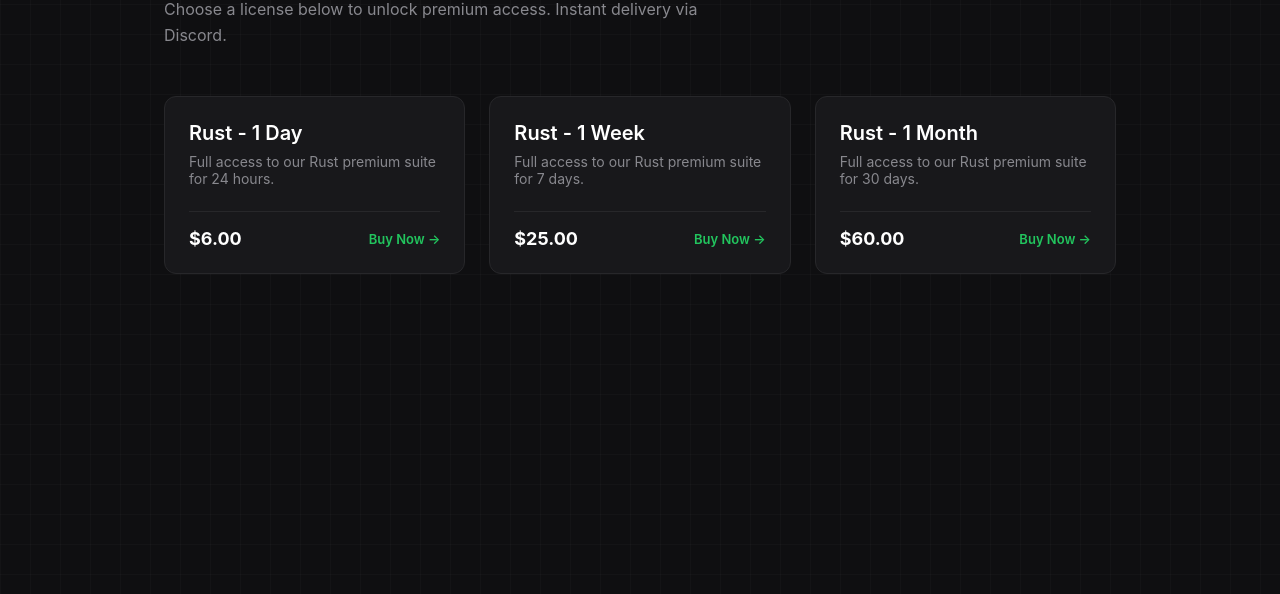
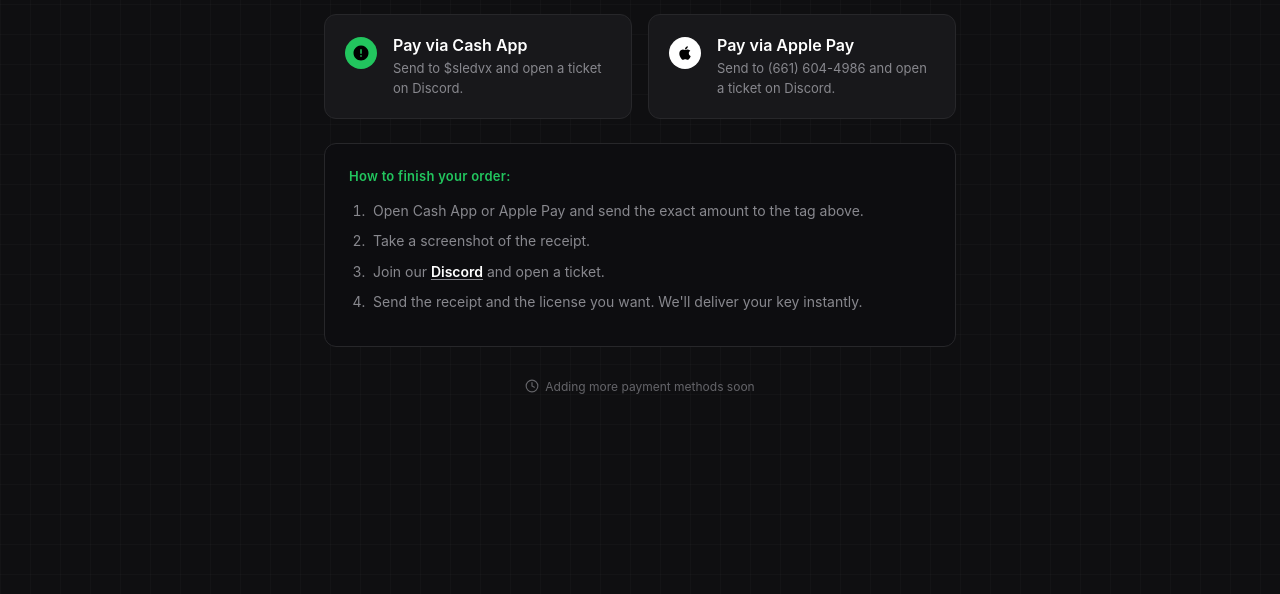
Before and after one commit to dolphinwtf/vixen-market, a plain HTML site: page index.html in a window 1280 px wide. Shown: the part 206-800 px from the top of the page. Drawn offline with Linux system fonts and the light colour scheme.

Commit message:
Update index.html

```diff
--- a/index.html
+++ b/index.html
@@ -3,7 +3,7 @@
 <head>
 <meta charset="utf-8">
 <meta name="viewport" content="width=device-width, initial-scale=1">
-<title>Vixen Market - Home</title>
+<title>Vixen Market - Checkout</title>
 <style>
   :root {
     --bg: #0f0f11;
@@ -44,8 +44,6 @@
     font-style: italic;
     letter-spacing: 0.05em;
     text-transform: uppercase;
-    text-decoration: none;
-    color: var(--ink);
   }
 
   .top-actions {
@@ -72,94 +70,162 @@
   /* --- Main Content --- */
   .container {
     flex: 1;
-    max-width: 1000px;
+    max-width: 680px;
     margin: 0 auto;
     width: 100%;
-    padding: 60px 24px;
+    padding: 40px 24px;
   }
 
   h1 {
-    font-size: 40px;
+    font-size: 32px;
     font-weight: 700;
-    margin-bottom: 12px;
+    margin-bottom: 8px;
     letter-spacing: -0.02em;
   }
 
   .subtitle {
     color: var(--muted);
+    font-size: 15px;
+    margin-bottom: 32px;
+  }
+
+  /* --- Payment Methods --- */
+  .payment-grid {
+    display: flex;
+    gap: 16px;
+    margin-bottom: 24px;
+    flex-wrap: wrap;
+  }
+
+  .method-box {
+    position: relative;
+    flex: 1;
+    min-width: 240px;
+    background: var(--panel);
+    border: 1px solid var(--border);
+    border-radius: 12px;
+    padding: 20px;
+    display: flex;
+    align-items: flex-start;
+    gap: 16px;
+    transition: background 0.2s, border-color 0.2s;
+  }
+
+  .method-box:hover {
+    background: var(--hover);
+    border-color: #3f3f46;
+  }
+
+  .method-icon {
+    width: 32px;
+    height: 32px;
+    border-radius: 50%;
+    display: flex;
+    align-items: center;
+    justify-content: center;
+    flex-shrink: 0;
+    margin-top: 2px;
+    color: #000;
+  }
+
+  .method-icon.cashapp { background: var(--accent); }
+  .method-icon.applepay { background: #ffffff; }
+
+  .method-icon svg {
+    width: 18px;
+    height: 18px;
+    fill: currentColor;
+  }
+
+  .method-content h3 {
     font-size: 16px;
-    margin-bottom: 48px;
-    max-width: 600px;
+    font-weight: 600;
+    margin-bottom: 4px;
+  }
+
+  .method-content p {
+    color: var(--muted);
+    font-size: 13px;
+    line-height: 1.5;
+  }
+
+  /* Clickable Overlay Trick */
+  .method-box a.overlay-link {
+    position: absolute;
+    inset: 0;
+    z-index: 1;
+    border-radius: inherit;
+  }
+
+  /* --- Instructions Box --- */
+  .instructions-box {
+    background: #0d0d10;
+    border: 1px solid var(--border);
+    border-radius: 12px;
+    padding: 24px;
+  }
+
+  .instructions-box h3 {
+    color: var(--accent);
+    font-size: 13px;
+    font-weight: 600;
+    margin-bottom: 16px;
+    letter-spacing: 0.02em;
+  }
+
+  .instructions-box ol {
+    padding-left: 20px;
+    color: var(--muted);
+    font-size: 14px;
     line-height: 1.6;
   }
 
-  /* --- Products Grid --- */
-  .products {
-    display: grid;
-    grid-template-columns: repeat(auto-fill, minmax(280px, 1fr));
-    gap: 24px;
+  .instructions-box li {
+    margin-bottom: 8px;
+    padding-left: 4px;
   }
 
-  .product-card {
-    background: var(--panel);
-    border: 1px solid var(--border);
-    border-radius: 12px;
-    padding: 24px;
-    display: flex;
-    flex-direction: column;
-    text-decoration: none;
+  .highlight {
     color: var(--ink);
-    transition: border-color 0.2s, transform 0.2s;
+    font-weight: 600;
   }
 
-  .product-card:hover {
-    border-color: #52525b;
-    transform: translateY(-2px);
+  a.text-link {
+    color: var(--ink);
+    font-weight: 600;
+    text-decoration: underline;
+    text-decoration-color: var(--muted);
+    text-underline-offset: 2px;
+    transition: text-decoration-color 0.2s;
+  }
+  a.text-link:hover {
+    text-decoration-color: var(--ink);
   }
 
-  .product-card h3 {
-    font-size: 20px;
-    font-weight: 600;
-    margin-bottom: 8px;
+  .coming-soon {
+    margin-top: 32px;
+    text-align: center;
+    font-size: 12px;
+    color: var(--muted);
+    display: flex;
+    align-items: center;
+    justify-content: center;
+    gap: 6px;
+    opacity: 0.7;
   }
 
-  .product-card p {
-    color: var(--muted);
-    font-size: 14px;
-    margin-bottom: 24px;
-    flex: 1;
-  }
-
-  .product-footer {
-    display: flex;
-    justify-content: space-between;
-    align-items: center;
-    border-top: 1px solid var(--border);
-    padding-top: 16px;
-    margin-top: auto;
-  }
-
-  .price {
-    font-size: 18px;
-    font-weight: 700;
-  }
-
-  .buy-text {
-    font-size: 13px;
-    font-weight: 600;
-    color: var(--accent);
-    display: flex;
-    align-items: center;
-    gap: 4px;
-  }
 </style>
 </head>
 <body>
 
   <!-- Top Bar -->
   <header class="topbar">
-    <a href="index.html" class="logo">VIXEN MARKET</a>
+    <div class="logo">VIXEN MARKET</div>
     <div class="top-actions">
+      <a href="index.html" class="nav-btn">
+        <svg width="14" height="14" viewBox="0 0 24 24" fill="none" stroke="currentColor" stroke-width="2" stroke-linecap="round" stroke-linejoin="round"><path d="M19 12H5M12 19l-7-7 7-7"/></svg>
+        Back
+      </a>
       <a href="https://discord.gg/YOUR_INVITE" target="_blank" class="nav-btn">
         <svg width="16" height="16" viewBox="0 0 24 24" fill="currentColor"><path d="M20.317 4.3698a19.7913 19.7913 0 00-4.8851-1.5152.0741.0741 0 00-.0785.0371c-.211.3753-.4447.8648-.6083 1.2495-1.8447-.2762-3.68-.2762-5.4868 0-.1636-.3933-.4058-.8742-.6177-1.2495a.077.077 0 00-.0785-.037 19.7363 19.7363 0 00-4.8852 1.515.0699.0699 0 00-.0321.0277C.5334 9.0458-.319 13.5799.0992 18.0578a.0824.0824 0 00.0312.0561c2.0528 1.5076 4.0413 2.4228 5.9929 3.0294a.0777.0777 0 00.0842-.0276c.4616-.6304.8731-1.2952 1.226-1.9942a.076.076 0 00-.0416-.1057c-.6528-.2476-1.2743-.5495-1.8722-.8923a.077.077 0 01-.0076-.1277c.1258-.0943.2517-.1923.3718-.2914a.0743.0743 0 01.0776-.0105c3.9278 1.7933 8.18 1.7933 12.0614 0a.0739.0739 0 01.0785.0095c.1202.099.246.1981.3728.2924a.077.077 0 01-.0066.1276 12.2986 12.2986 0 01-1.873.8914.0766.0766 0 00-.0407.1067c.3604.698.7719 1.3628 1.225 1.9932a.076.076 0 00.0842.0286c1.961-.6067 3.9495-1.5219 6.0023-3.0294a.077.077 0 00.0313-.0552c.5004-5.177-.8382-9.6739-3.5485-13.6604a.061.061 0 00-.0312-.0286zM8.02 15.3312c-1.1825 0-2.1569-1.0857-2.1569-2.419 0-1.3332.9555-2.4189 2.157-2.4189 1.2108 0 2.1757 1.0952 2.1568 2.419 0 1.3332-.9555 2.4189-2.1569 2.4189zm7.9748 0c-1.1825 0-2.1569-1.0857-2.1569-2.419 0-1.3332.9554-2.4189 2.1569-2.4189 1.2108 0 2.1757 1.0952 2.1568 2.419 0 1.3332-.946 2.4189-2.1568 2.4189Z"/></svg>
         Discord
@@ -169,41 +235,48 @@
 
   <!-- Main Content -->
   <main class="container">
-    <h1>Select your product</h1>
-    <p class="subtitle">Choose a license below to unlock premium access. Instant delivery via Discord.</p>
+    <h1>Checkout</h1>
+    <p class="subtitle">You are purchasing 1 Day access for Rust - $6.00</p>
 
-    <div class="products">
+    <div class="payment-grid">
+      <!-- Cash App -->
+      <div class="method-box">
+        <a href="https://cash.app/$sledvx" target="_blank" class="overlay-link" aria-label="Pay via Cash App"></a>
+        <div class="method-icon cashapp">
+          <svg viewBox="0 0 24 24"><path d="M12 2C6.48 2 2 6.48 2 12s4.48 10 10 10 10-4.48 10-10S17.52 2 12 2zm1 15h-2v-2h2v2zm0-4h-2V7h2v6z"/></svg>
+        </div>
+        <div class="method-content">
+          <h3>Pay via Cash App</h3>
+          <p>Send to $sledvx and open a ticket on Discord.</p>
+        </div>
+      </div>
 
-      <!-- Product 1 -->
-      <a href="checkout.html" class="product-card">
-        <h3>Rust - 1 Day</h3>
-        <p>Full access to our Rust premium suite for 24 hours.</p>
-        <div class="product-footer">
-          <span class="price">$6.00</span>
-          <span class="buy-text">Buy Now &rarr;</span>
+      <!-- Apple Pay -->
+      <div class="method-box">
+        <a href="sms:6616044986" target="_blank" class="overlay-link" aria-label="Pay via Apple Pay"></a>
+        <div class="method-icon applepay">
+          <svg viewBox="0 0 24 24"><path d="M17.05 20.28c-.98.95-2.05.8-3.08.35-1.09-.46-2.09-.48-3.24 0-1.44.62-2.2.44-3.06-.35C2.79 15.25 3.51 7.59 9.05 7.31c1.35.07 2.29.74 3.08.8 1.18-.24 2.31-.93 3.57-.84 1.51.12 2.65.72 3.4 1.8-3.12 1.87-2.38 5.98.48 7.13-.57 1.5-1.31 2.99-2.54 4.09zM12.03 7.25c-.15-2.23 1.66-4.07 3.74-4.25.29 2.58-2.34 4.5-3.74 4.25z"/></svg>
         </div>
-      </a>
+        <div class="method-content">
+          <h3>Pay via Apple Pay</h3>
+          <p>Send to (661) 604-4986 and open a ticket on Discord.</p>
+        </div>
+      </div>
+    </div>
 
-      <!-- Product 2 (Placeholder) -->
-      <a href="checkout.html" class="product-card">
-        <h3>Rust - 1 Week</h3>
-        <p>Full access to our Rust premium suite for 7 days.</p>
-        <div class="product-footer">
-          <span class="price">$25.00</span>
-          <span class="buy-text">Buy Now &rarr;</span>
-        </div>
-      </a>
+    <div class="instructions-box">
+      <h3>How to finish your order:</h3>
+      <ol>
+        <li>Open Cash App or Apple Pay and send the exact amount to the tag above.</li>
+        <li>Take a screenshot of the receipt.</li>
+        <li>Join our <a href="https://discord.gg/YOUR_INVITE" target="_blank" class="text-link">Discord</a> and open a ticket.</li>
+        <li>Send the receipt and the license you want. We'll deliver your key instantly.</li>
+      </ol>
+    </div>
 
-      <!-- Product 3 (Placeholder) -->
-      <a href="checkout.html" class="product-card">
-        <h3>Rust - 1 Month</h3>
-        <p>Full access to our Rust premium suite for 30 days.</p>
-        <div class="product-footer">
-          <span class="price">$60.00</span>
-          <span class="buy-text">Buy Now &rarr;</span>
-        </div>
-      </a>
-
+    <div class="coming-soon">
+      <svg width="14" height="14" viewBox="0 0 24 24" fill="none" stroke="currentColor" stroke-width="2" stroke-linecap="round" stroke-linejoin="round"><circle cx="12" cy="12" r="10"/><polyline points="12 6 12 12 16 14"/></svg>
+      Adding more payment methods soon
     </div>
   </main>
 
```
